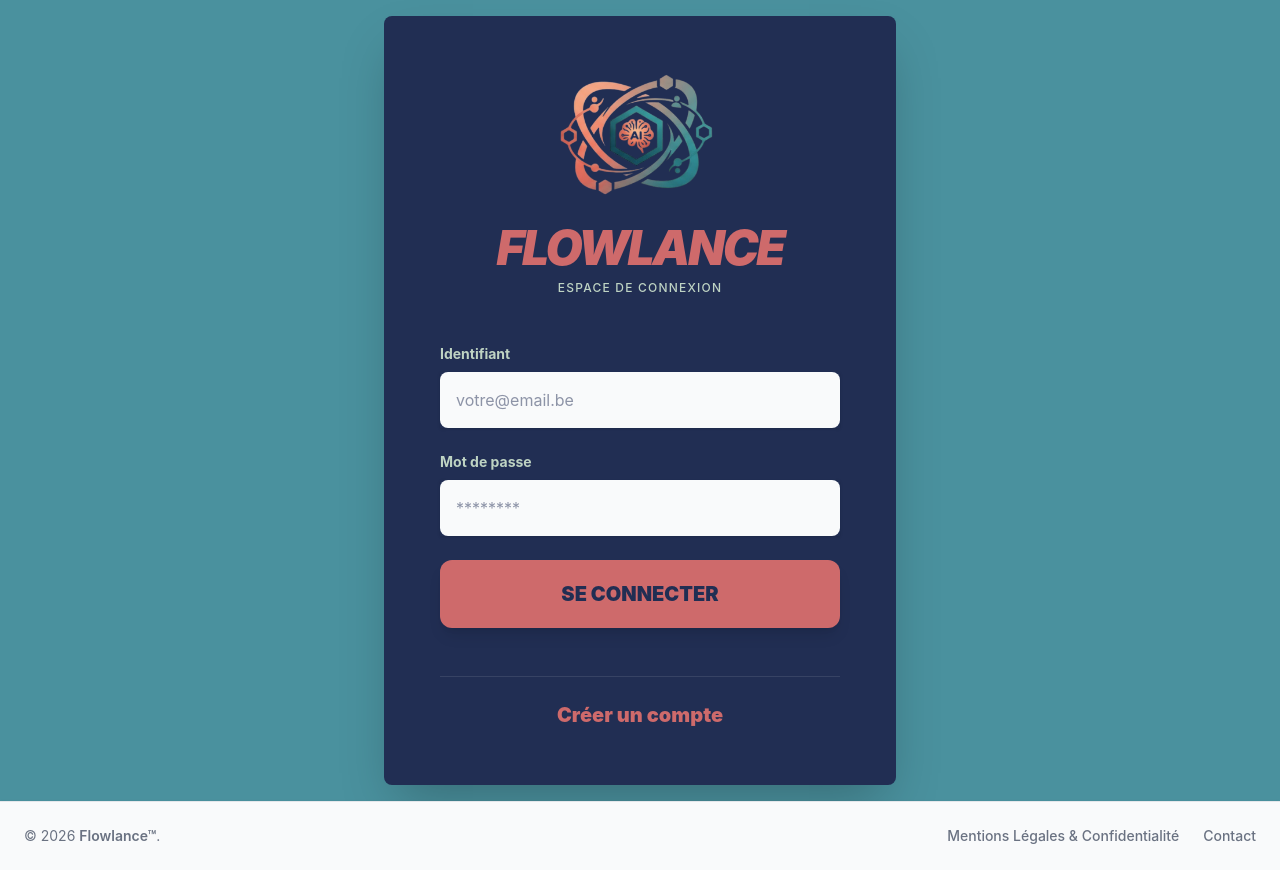
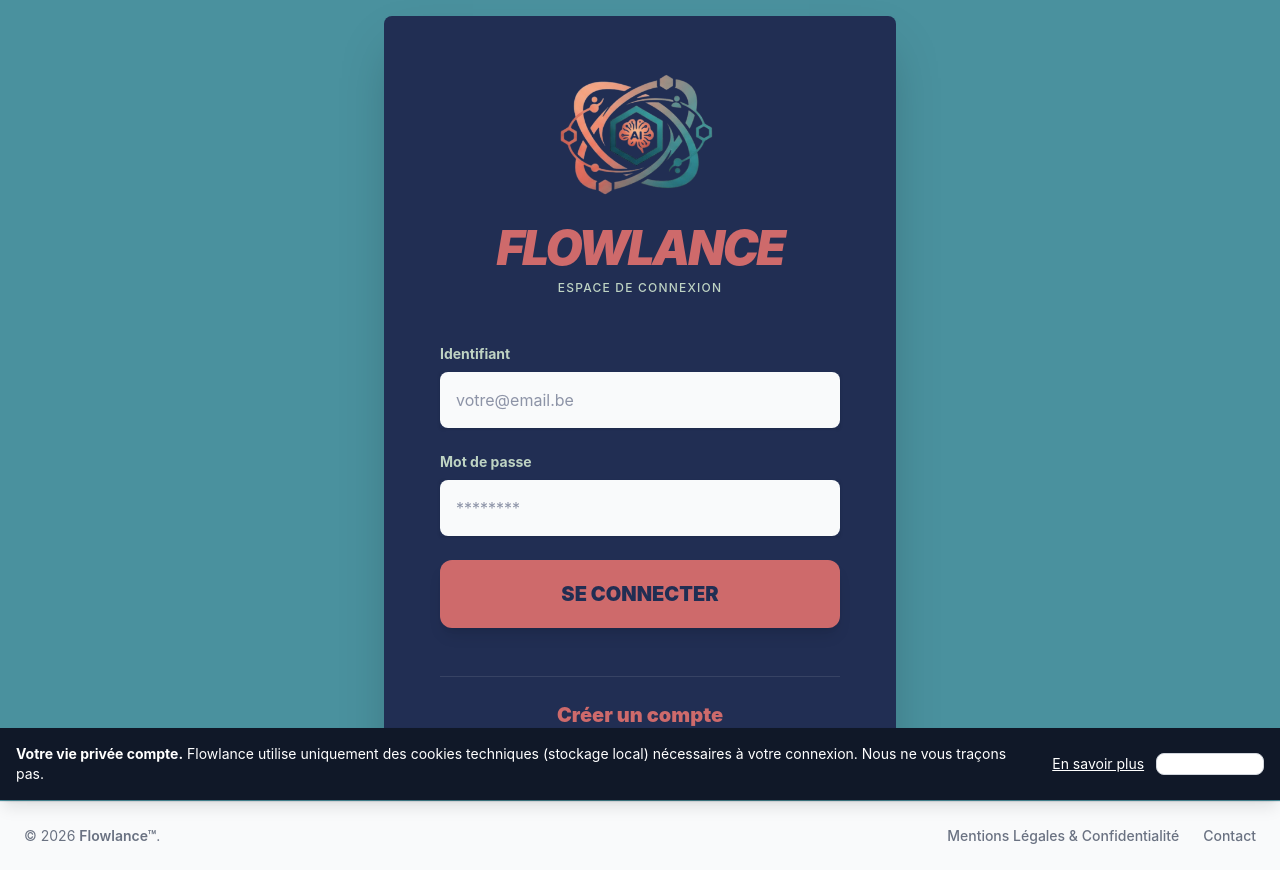
Before and after one commit to Yethiii/flowlance_frontend, a React (Vite) app: page /login in a window 1280 px wide. Built offline with nearby package versions, Linux system fonts and the light colour scheme; no server answers.

Commit message:
MentionLegale error

```diff
--- a/src/App.jsx
+++ b/src/App.jsx
@@ -23,11 +23,9 @@ function App() {
           </Routes>
         </main>
 
-        {/* 2. ON TESTE LE FOOTER */}
         <AppFooter />
 
-        {/* ON GARDE LA BANNIÈRE DÉSACTIVÉE POUR CE TEST */}
-        {/* <CookieBanner /> */}
+        <CookieBanner />
 
       </div>
     </Router>
```
